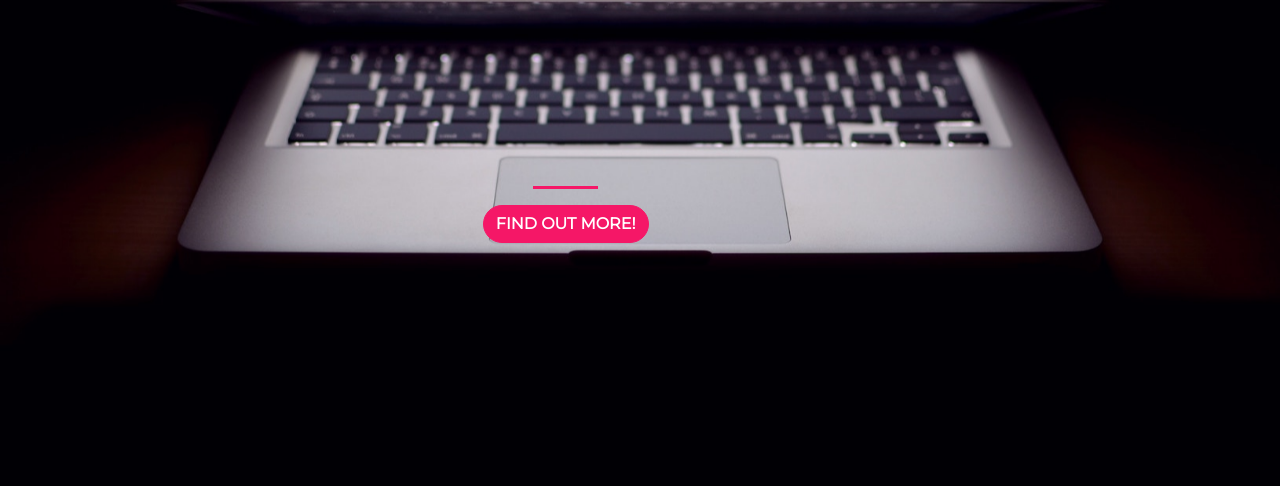
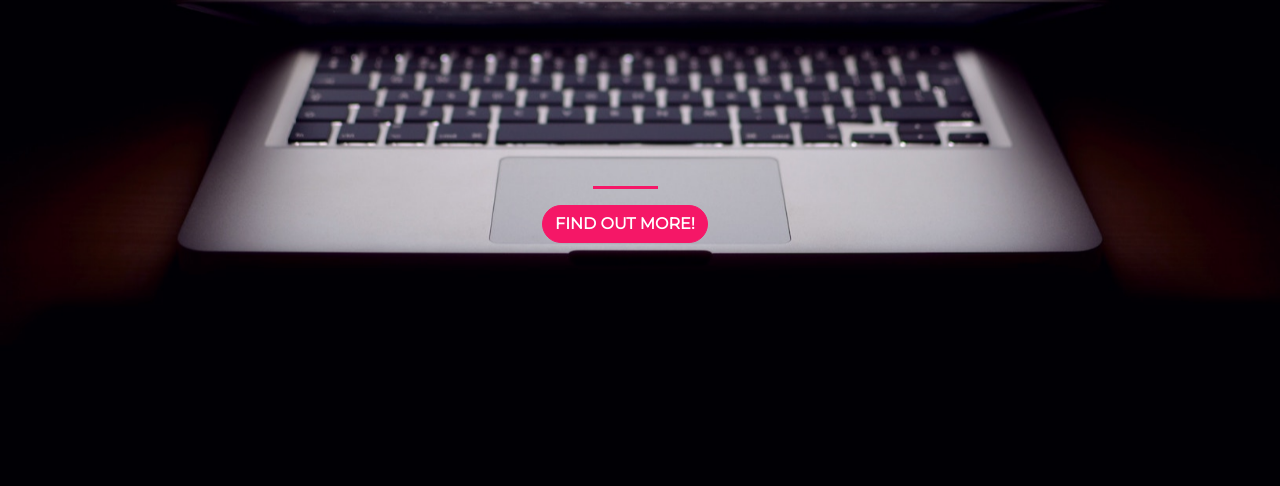
Before and after one commit to bodo79/bodo79.github.io, a plain HTML site: page index.html in a window 1280 px wide. Shown: the part 314-800 px from the top of the page. Drawn offline with nearby package versions, Linux system fonts and the light colour scheme.

Commit message:
Fix center prulem

```diff
--- a/index.html
+++ b/index.html
@@ -18,7 +18,7 @@
   </head>
   <body>
     <div class="container d-flex align-items-center h-100">
-      <div class="row">
+      <div class="row align-items-center col-12">
         <header class="text-center col-12">
           <h1  class="text-uppercase"><strong>The #1 Startup of the Year</strong></h1>
         </header>
```
